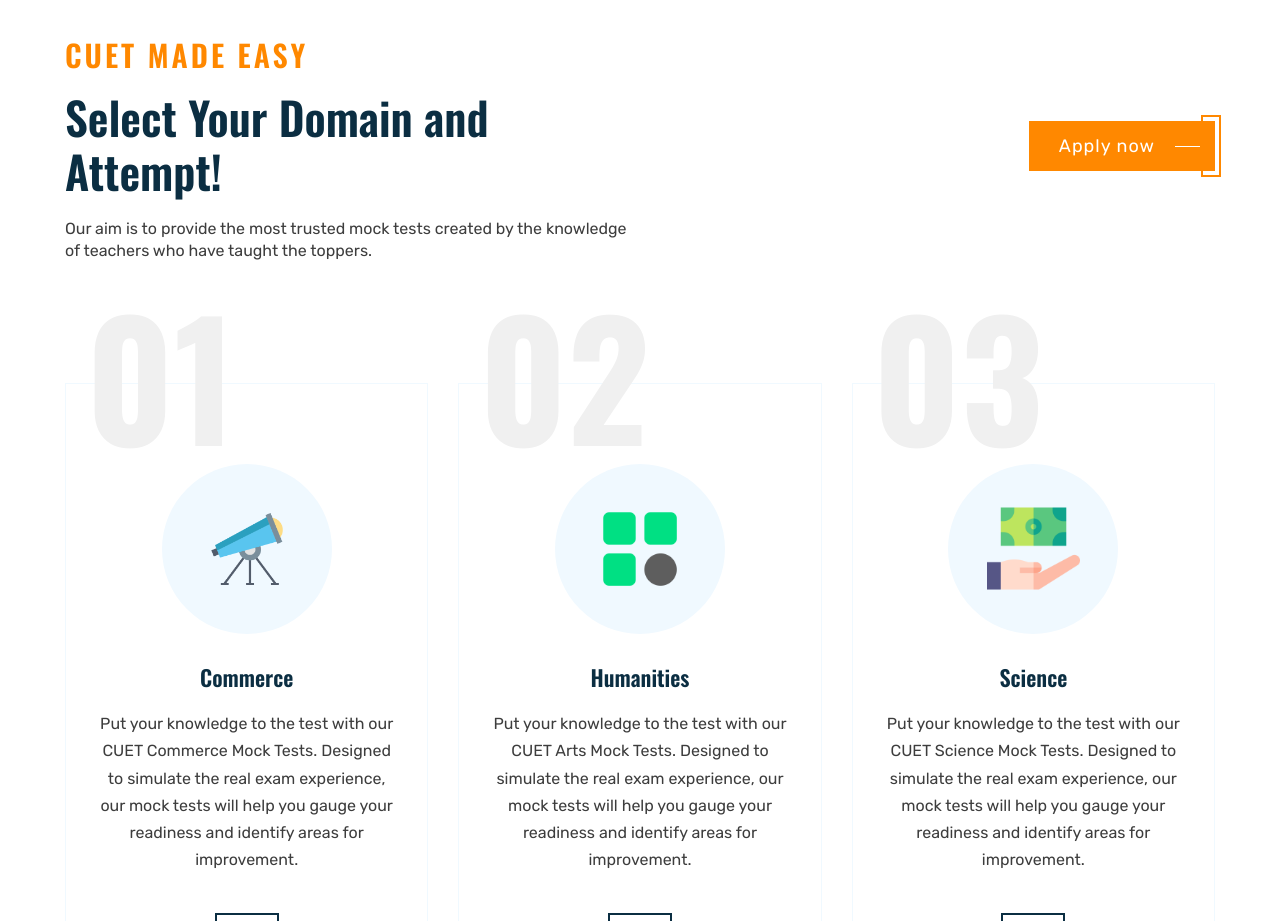
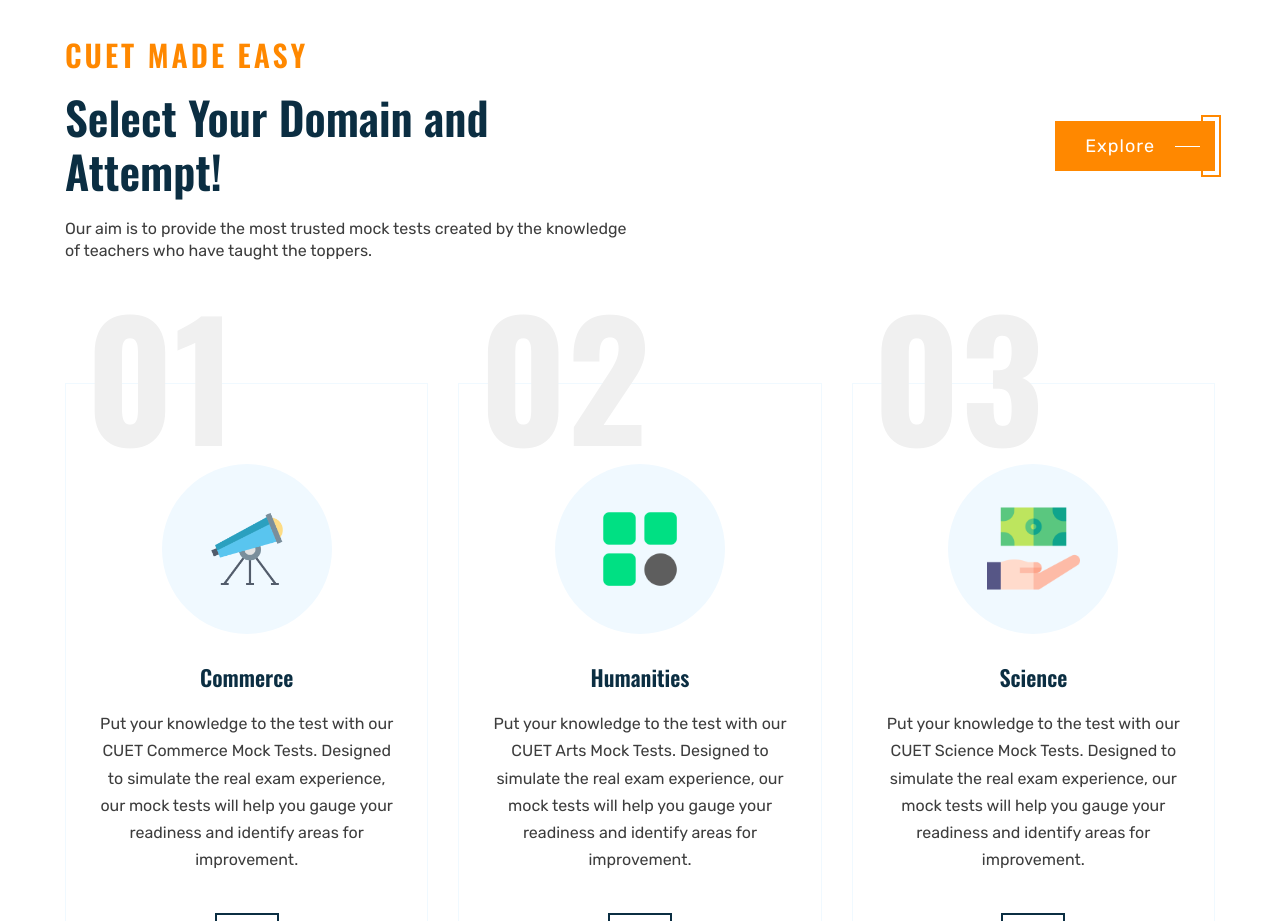
Before and after one commit to siyaramkasachin/Cuet, a plain HTML site: page index.html in a window 1280 px wide. Shown: the part 1860-2781 px from the top of the page. Drawn offline with nearby package versions, Linux system fonts and the light colour scheme.

Commit message:
Update index.html

```diff
--- a/index.html
+++ b/index.html
@@ -460,7 +460,7 @@
               </p>
             </div>
 
-            <a target="_blank" href="https://courses.cuetachievers.com/" class="btn">Apply now</a>
+            <a target="_blank" href="https://courses.cuetachievers.com/" class="btn">Explore</a>
 
           </div>
 
```
